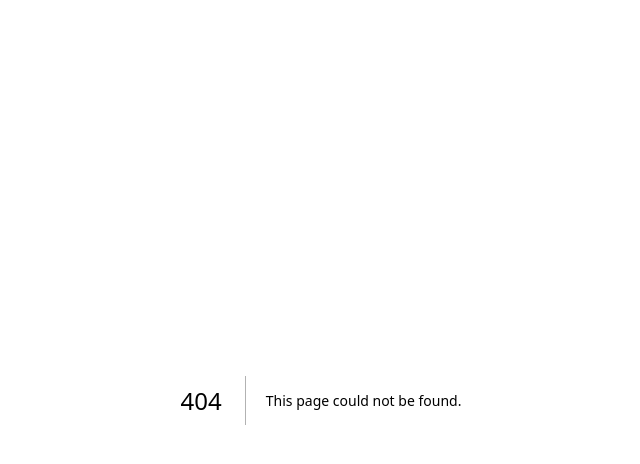
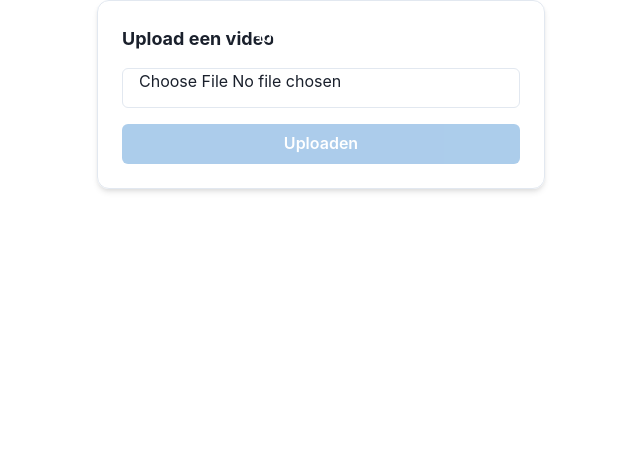
Before and after one commit to SweatSmartly/SweatSmartly, a Next.js app: page /white in a window 1280 px wide. Before the commit this address had no page. Shown: the top 464 px of the page, without its empty margins (319-959 px from the left). Built offline with nearby package versions, Linux system fonts and the light colour scheme.

Commit message:
video uploaden mogelijk, niet naar systeem

```diff
--- a/app/ons-team/page.jsx
+++ b/app/ons-team/page.jsx
@@ -35,6 +35,7 @@ const teamMembers = [
 
 export default function TeamPage() {
     return (
+      <>
         <Box>
         <Box bgImage={"url('/hero-image.png')"} bgSize="cover" bgPosition="center" minHeight="50vh" roundedBottom="xl" textColor={"white"} py={10} px={4} textAlign="center">
           <Heading as="h1" size="2xl" mt={20} mb={4}>
@@ -83,5 +84,6 @@ export default function TeamPage() {
           </SimpleGrid>
         </Box>
       </Box>
+      </>
       );
   }
--- /dev/null
+++ b/app/white/page.jsx
@@ -0,0 +1,8 @@
+import VideoUpload from "../../components/ui/form-control/VideoUpload"
+
+export default function WhitePage() {
+    return (
+        <>
+        <VideoUpload />
+        </>
+    )};
--- a/components/CTASection.jsx
+++ b/components/CTASection.jsx
@@ -39,7 +39,7 @@ export default function FullBodyFitnessCTA() {
             width={1600}
             height={900}
             style={{
-              objectFit: 'contain',         // volledige afbeelding tonen
+              objectFit: 'contain',
               objectPosition: 'center right',
               width: '100%',
               height: '100%',
--- /dev/null
+++ b/components/ui/ToastHelper.js
@@ -0,0 +1,26 @@
+// components/ui/ToastHelper.js
+import { useToast } from '@chakra-ui/react';
+
+export const useAppToast = () => {
+  const toast = useToast();
+
+  const showToast = ({
+    title,
+    description = '',
+    status = 'info', // 'success' | 'error' | 'warning' | 'info'
+    duration = 4000,
+    position = 'bottom-right',
+    isClosable = true,
+  }) => {
+    toast({
+      title,
+      description,
+      status,
+      duration,
+      position,
+      isClosable,
+    });
+  };
+
+  return { showToast };
+};
--- /dev/null
+++ b/components/ui/form-control/VideoUpload.jsx
@@ -0,0 +1,96 @@
+'use client';
+
+import { useState } from 'react';
+import {
+  Box,
+  Button,
+  Input,
+  Text,
+  VStack,
+  Spinner,
+} from '@chakra-ui/react';
+import { useAppToast } from '../../ui/ToastHelper';
+
+export default function VideoUpload() {
+  const [file, setFile] = useState(null);
+  const [isUploading, setIsUploading] = useState(false);
+  const { showToast } = useAppToast();
+
+  const handleUpload = async () => {
+    if (!file) {
+      showToast({
+        title: 'Geen bestand geselecteerd',
+        status: 'warning',
+      });
+      return;
+    }
+
+    if (file.size > 150 * 1024 * 1024) {
+      showToast({
+        title: 'Bestand is te groot',
+        description: 'Maximaal 150MB toegestaan',
+        status: 'error',
+      });
+      return;
+    }
+
+    const formData = new FormData();
+    formData.append('video', file);
+
+    setIsUploading(true);
+
+    try {
+      const res = await fetch('/api/upload', {
+        method: 'POST',
+        body: formData,
+      });
+
+      const data = await res.json();
+
+      if (res.ok) {
+        showToast({
+          title: 'Upload gelukt',
+          description: `Bestand: ${data.filename}`,
+          status: 'success',
+        });
+        setFile(null);
+      } else {
+        showToast({
+          title: 'Upload mislukt',
+          description: data.error || 'Er is iets misgegaan',
+          status: 'error',
+        });
+      }
+    } catch (error) {
+      showToast({
+        title: 'Netwerkfout',
+        description: error.message,
+        status: 'error',
+      });
+    } finally {
+      setIsUploading(false);
+    }
+  };
+
+  return (
+    <Box p={6} borderWidth="1px" borderRadius="xl" boxShadow="md" maxW="md" mx="auto">
+      <VStack spacing={4} align="stretch">
+        <Text fontSize="lg" fontWeight="bold">Upload een video</Text>
+
+        <Input
+          type="file"
+          accept="video/*"
+          onChange={(e) => setFile(e.target.files[0])}
+        />
+
+        <Button
+          colorScheme="blue"
+          isDisabled={!file || isUploading}
+          onClick={handleUpload}
+        >
+          {isUploading ? <Spinner size="sm" /> : 'Uploaden'}
+        </Button>
+      </VStack>
+    </Box>
+  );
+}
```
Also changed, not shown: app/api/upload/route.js (added).
